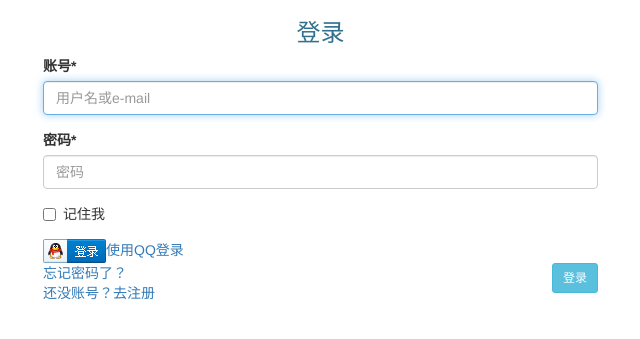
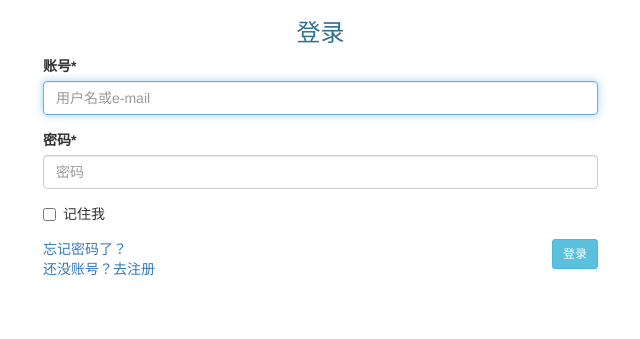
Before and after one commit to three-zhang12/mysite, a Django app: page /account/login/ in a window 1280 px wide. Shown: the top 339 px of the page, without its empty margins (27-667 px from the left). Run offline with Django 3.2, Linux system fonts and the light colour scheme; some libraries are stand-ins or nearby versions.

Commit message:
discount qq login

```diff
--- a/templates/account/login.html
+++ b/templates/account/login.html
@@ -51,8 +51,7 @@
 
     <input type="hidden" name="next" value="{{ next_to }}"/>
 
-	<a class="secondaryAction" href="#"><img src = "{% static '/img/qq.png' %}">使用QQ登录</a>
-	<br>
+
     <a class="secondaryAction" href="{% url 'ouser:forgot_password' %}">忘记密码了？</a>
 
     <button class="pull-right btn btn-info btn-sm rounded-0" type="submit">登录</button>
--- a/templates/account/signup.html
+++ b/templates/account/signup.html
@@ -86,9 +86,7 @@
 
 							<a class="pull-right btn btn-info btn-sm rounded-0" href="{% url 'ouser:login' %}">已有账号登录</a>
 							<button class="pull-right btn btn-info btn-sm rounded-0" type="submit">注册</button>
-							<br>
-							<br>
-							<a class="pull-left" href="#"><img src = "{% static '/img/qq.png' %}">使用QQ登录</a>
+
                     </form>
                 </div>
             </div>
```
